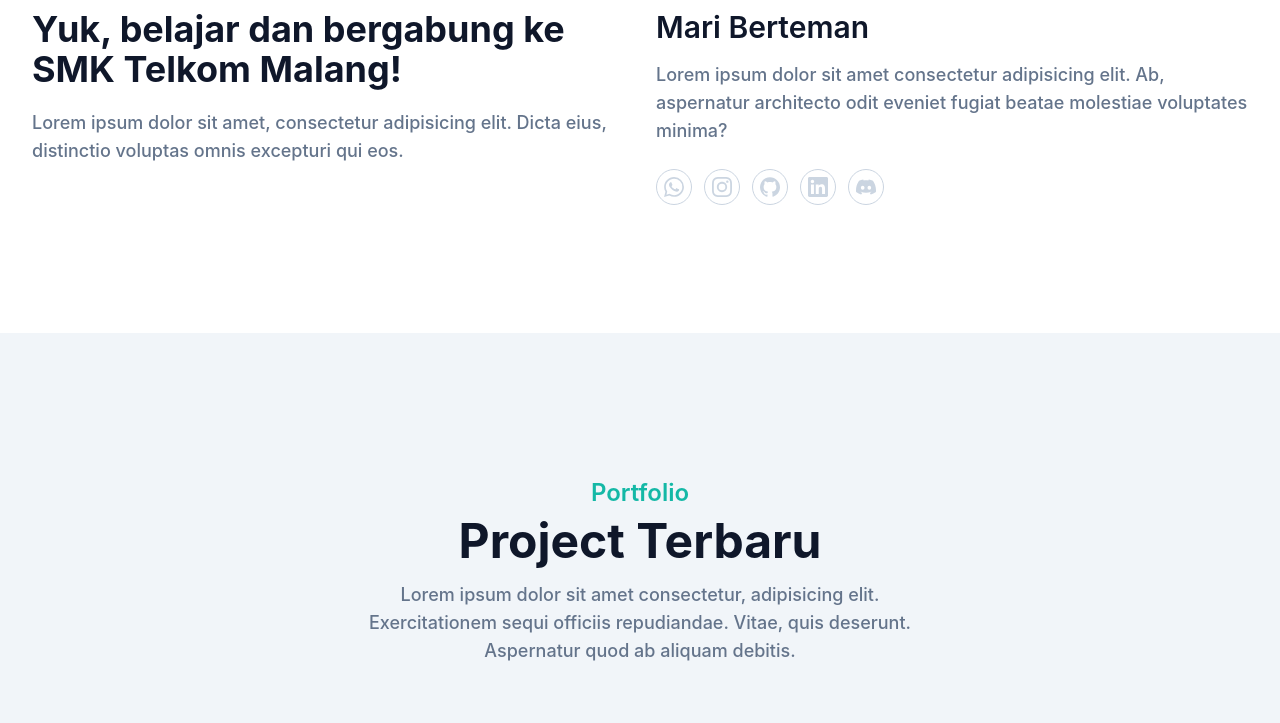
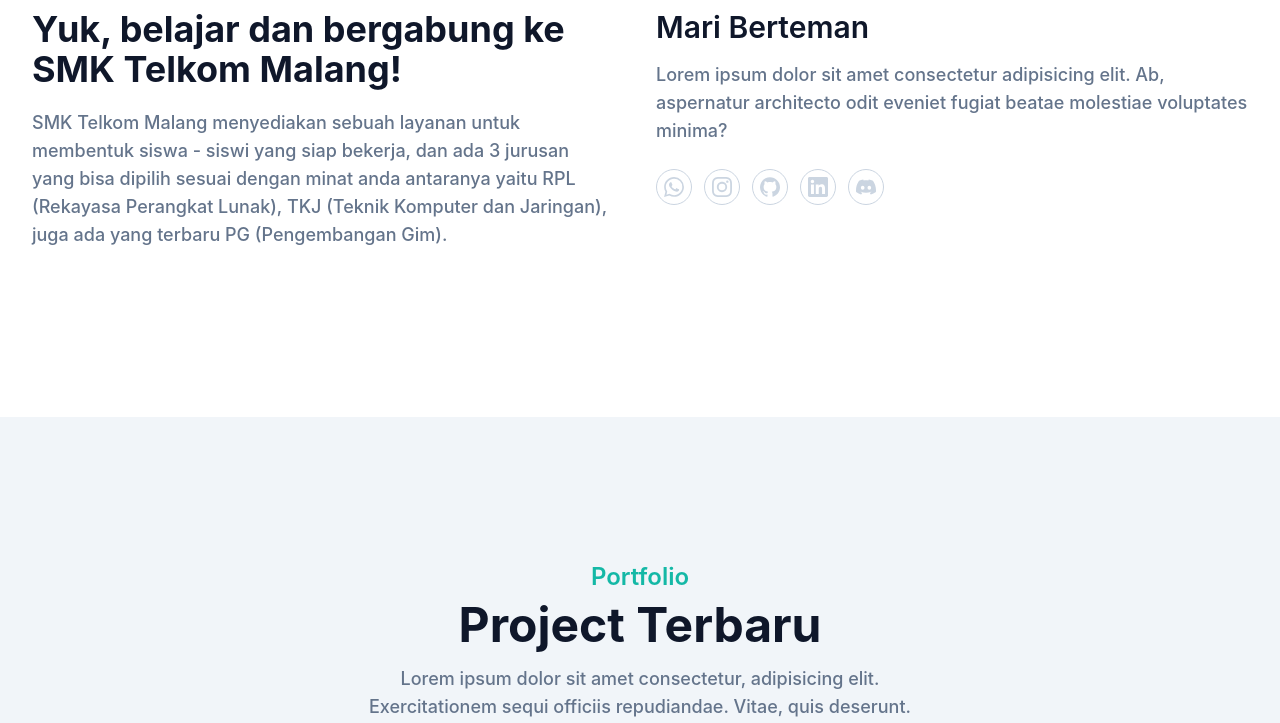
Before and after one commit to Abimanyuoke/Tailwindcss.io, a website: page public/index.html in a window 1280 px wide. Shown: the part 819-1542 px from the top of the page. Drawn offline with Linux system fonts and the light colour scheme.

Commit message:
second commit

```diff
--- a/public/index.html
+++ b/public/index.html
@@ -103,7 +103,7 @@
             <div class="w-full px-4 mb-10 lg:w-1/2">
                 <h4 class="font-bold uppercase text-primary text-lg mb-3">Tentang Saya</h4>
                 <h2 class="text-dark font-bold text-3xl mb-5 max-w-xl lg:text-4xl dark:text-white">Yuk, belajar dan bergabung ke SMK Telkom Malang!</h2>
-                <p class="font-medium text-base text-gray max-w-xl lg:text-lg">Lorem ipsum dolor sit amet, consectetur adipisicing elit. Dicta eius, distinctio voluptas omnis excepturi qui eos.</p>
+                <p class="font-medium text-base text-gray max-w-xl lg:text-lg">SMK Telkom Malang menyediakan sebuah layanan untuk membentuk siswa - siswi yang siap bekerja, dan ada 3 jurusan yang bisa dipilih sesuai dengan minat anda antaranya yaitu RPL (Rekayasa Perangkat Lunak), TKJ (Teknik Komputer dan Jaringan), juga ada yang terbaru PG (Pengembangan Gim).</p>
             </div>
             <div class="w-full px-4 lg:w-1/2">
                 <h3 class="font-semibold text-2xl text-dark mb-4 lg:text-3xl pt-10 dark:text-white">Mari Berteman</h3>
```
